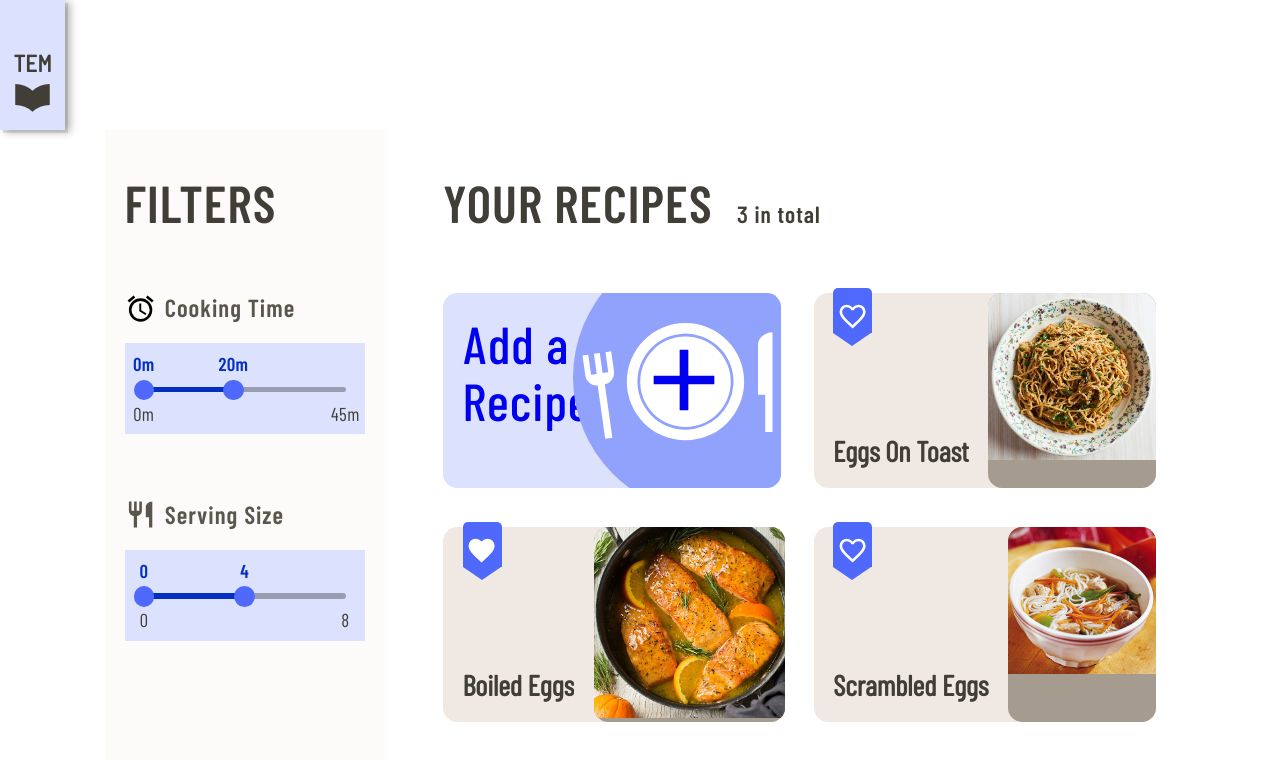
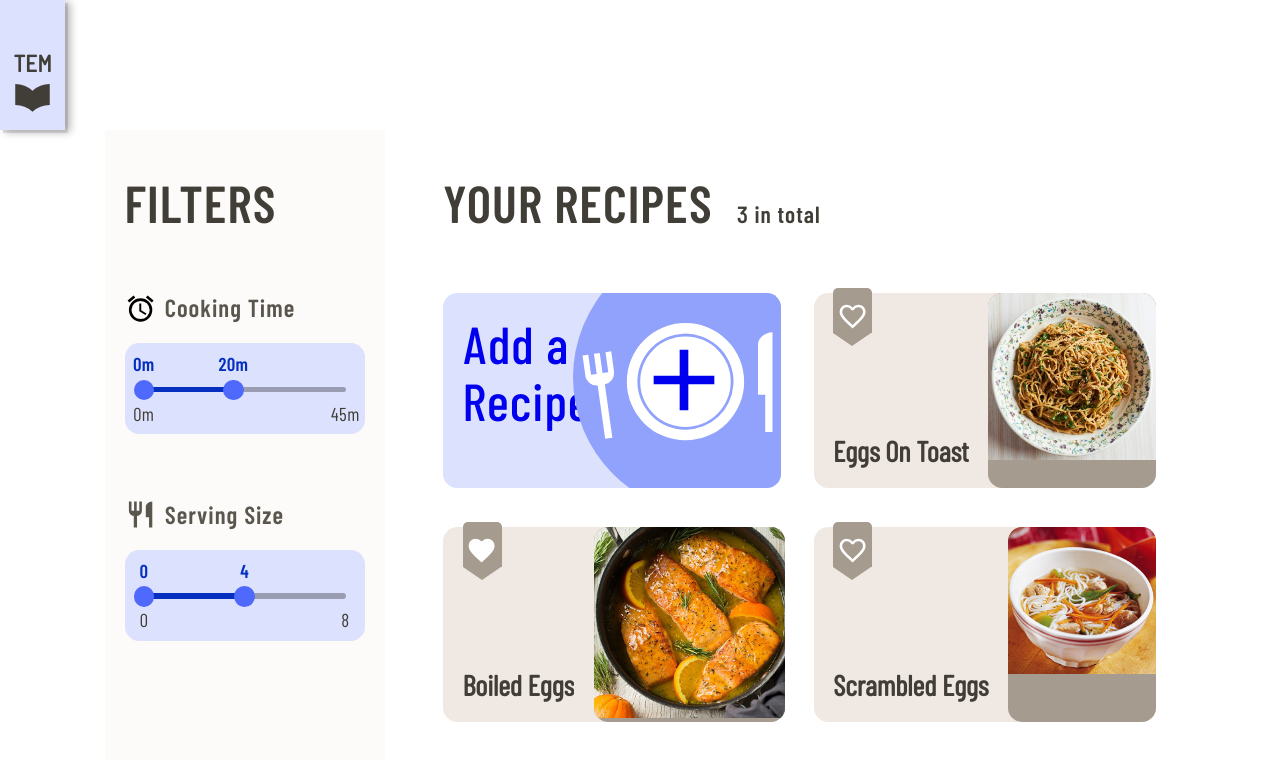
Before and after one commit to nadgerz/theEternalMenu, a React (Vite) app: page / in a window 1280 px wide. Shown: the top 760 px of the page. Built offline with nearby package versions, Linux system fonts and the light colour scheme.

Commit message:
HearTag colors different on each page

```diff
--- a/src/assets/CSS/components/Filters.scss
+++ b/src/assets/CSS/components/Filters.scss
@@ -14,7 +14,7 @@
     padding: 0 var(--padding-small);
     margin-bottom: var(--padding-big);
     //position: relative;
-
+    border-radius: var(--corner-radius);
     .input-range {
     }
   }
--- a/src/assets/CSS/components/HeartTag.css
+++ b/src/assets/CSS/components/HeartTag.css
@@ -1,4 +1,20 @@
 @import url('../styles.css');
+
+#overview .heart-tag {
+  background-color: var(--color-neutral-medium);
+}
+
+#overview .heart-tag:after {
+  border-top: 1rem solid var(--color-neutral-medium);
+}
+
+#recipe .heart-tag {
+  background-color: var(--color-highlight-medium);
+}
+
+#recipe .heart-tag:after {
+  border-top: 1rem solid var(--color-highlight-medium);
+}
 
 .heart-tag {
   border-radius: 5px 5px 0 0;
@@ -7,7 +23,7 @@
   position: absolute;
   top: -5px;
   left: var(--padding-small);
-  background-color: var(--color-highlight-medium);
+
   padding: 1rem 0 0 0;
 }
 
```
